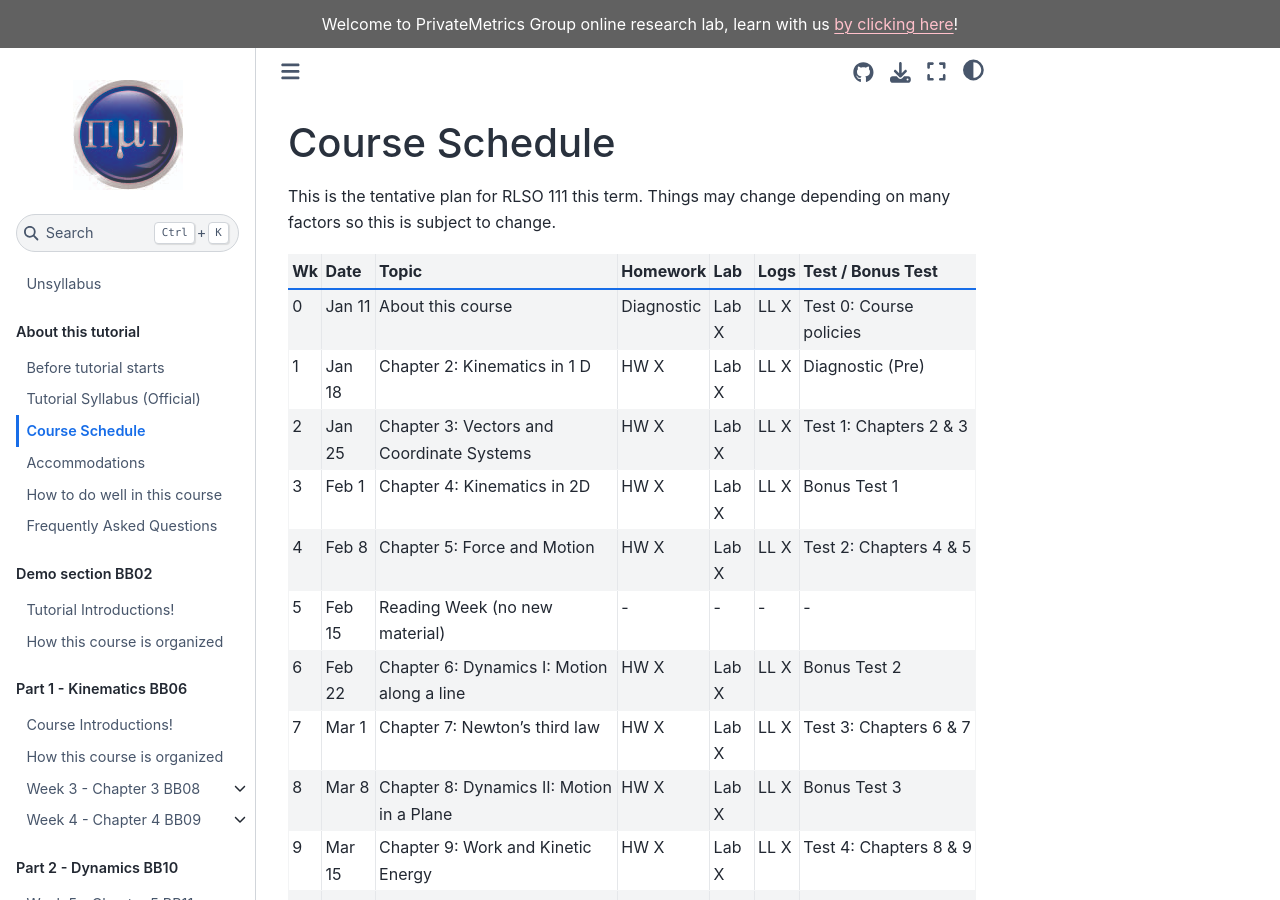
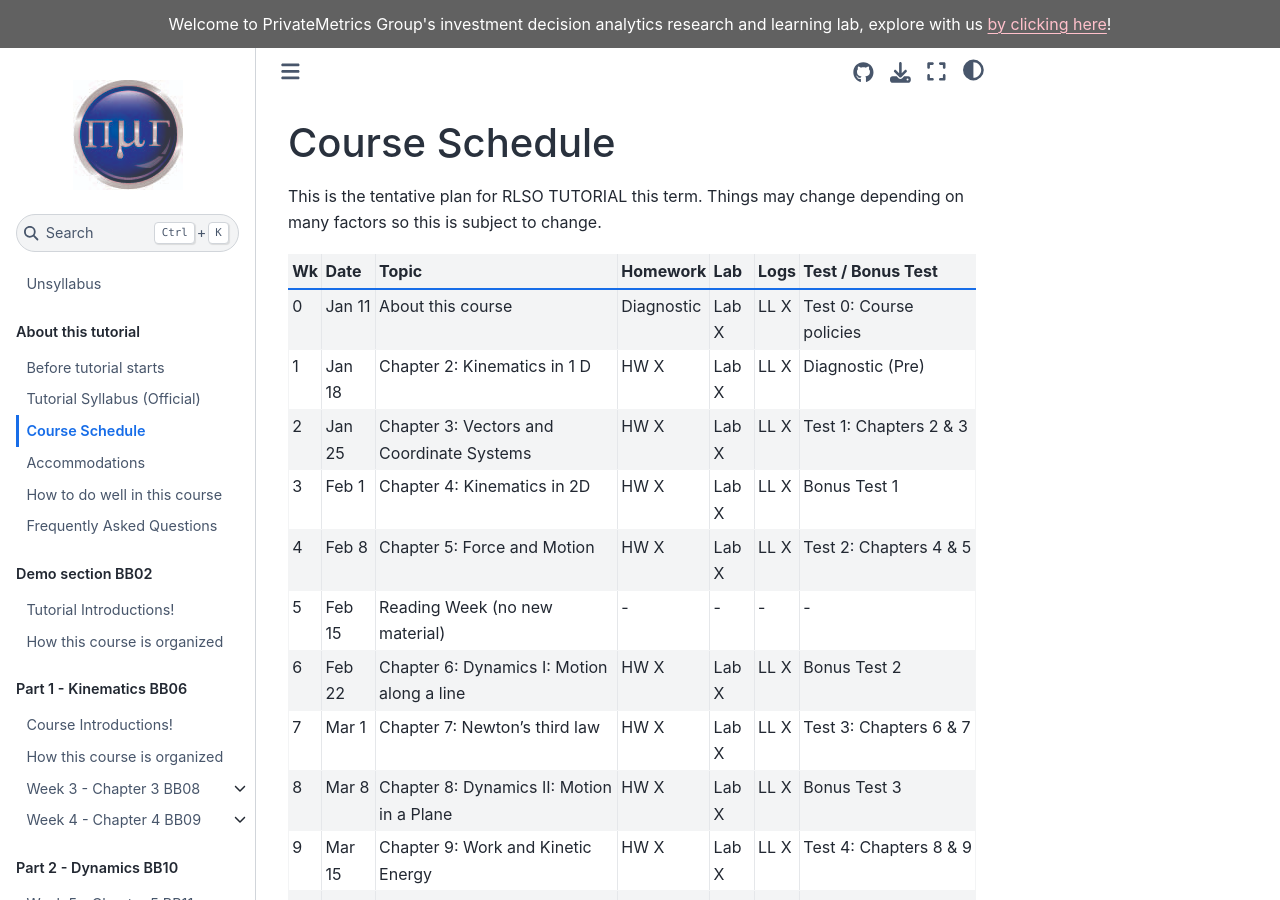
Before and after one commit to bassambarazi/book-test, a Jupyter Book: the page built from about/course_schedule.md, in a window 1280 px wide and 900 px high. Built offline with Jupyter Book 1.0.4 settings and Sphinx 7.4.7 and the Sphinx Book theme 1.1.4, drawn with Linux system fonts in a browser that asks for light colours; pages that are not in the unit, such as notebooks, are missing from menus.

Commit message:
Update _config.yml

```diff
--- a/_config.yml
+++ b/_config.yml
@@ -1,5 +1,5 @@
 # Book settings
-title: Sequential Decision Analytics in Private Markets
+title: Sequential Investment Decision Analytics in Private Markets
 author: PMG
 logo: images/logo.jpg
 copyright: ""
@@ -18,7 +18,7 @@
   use_issues_button: true
   use_edit_page_button: true
   navbar_number_sections : false
-  announcement: " Welcome to PrivateMetrics Group online research lab, learn with us  <a href='https://github.com/firasm/jupyterbook_course_template' style='color:pink;'> by clicking here</a>!"  # The base URL where your book will be hosted. Used for creating image previews and social links. e.g.: https://mypage.com/mybook/
+  announcement: " Welcome to PrivateMetrics Group's investment decision analytics research and learning lab, explore with us  <a href='https://github.com/bassambarazi/book-test' style='color:pink;'> by clicking here</a>!"  # The base URL where your book will be hosted. Used for creating image previews and social links. e.g.: https://mypage.com/mybook/
   # google_analytics_id: UA-11111111 # add your Google Analytics Tracking Code
   comments:
     hypothesis: false
@@ -57,17 +57,17 @@
     - substitution
 
     myst_substitutions:
-      INSTRUCTOR: "PMG (he/his/him)"
+      INSTRUCTOR: "PMG Learner (he/his/him)"
       PRONOUNCE: "PMG"
       OFFICE: "ROOM 420"
       PHONE: "999-999-9999"
-      COURSE_CODE: "RLSO 111"
+      COURSE_CODE: "RLSO TUTORIAL"
       SECTION: "001"
       CREDITS: "3"
-      TITLE: "Introductory RLSO for Finance"
+      TITLE: "Introductory RLSO for Private-markets Investment Decision Analytics"
       PREREQS: "Curiousity, effort, and tenacity are strongly recommended)."
-      COREQS: "Logic 100"
-      TERM: "2023 Winter Term 2"
+      COREQS: "Simple logic"
+      TERM: "2023 Winter ABCD"
       ROOM: "ROOM 100"
       MEETING_TIMES: "Monday, Wednesday, Friday from 1-2 PM"
       GRACE_PERIOD: "48 hour"
```
